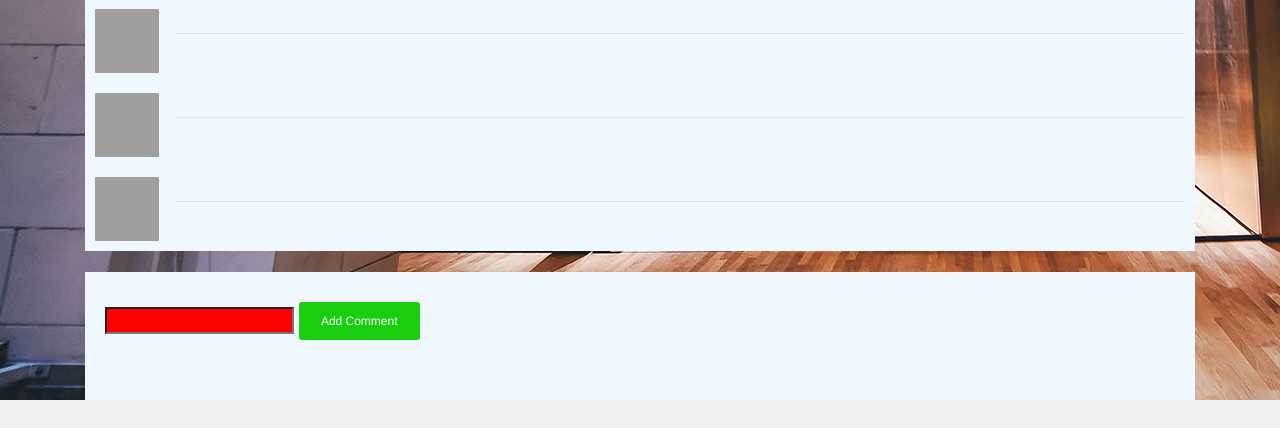
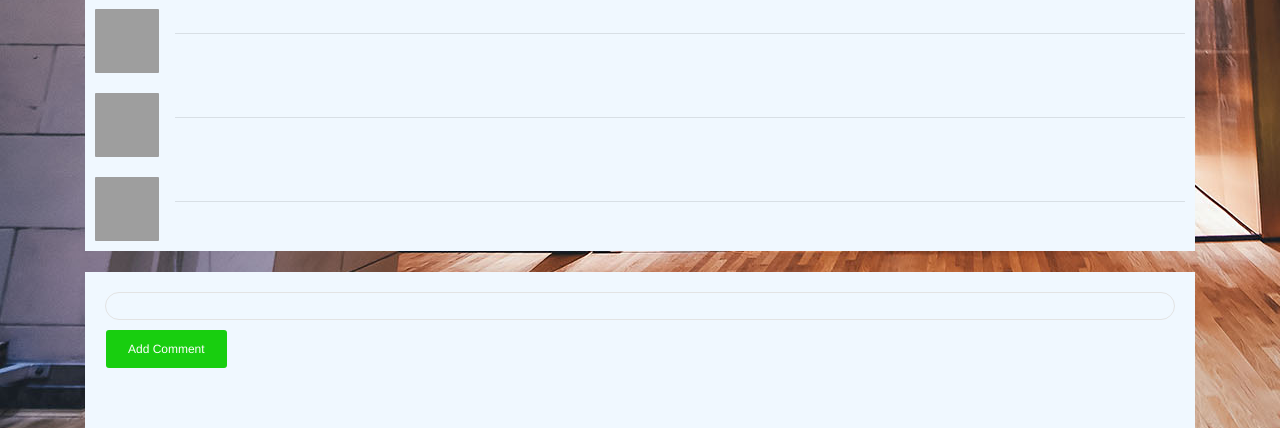
Before and after one commit to AmirElkess/KK, a Django app: page /main/1/3 in a window 1280 px wide. Shown: the part 845-1273 px from the top of the page. Before the commit the page ends 1245 px from the top, so only its background shows below. Run offline with Django 3.2, Linux system fonts and the light colour scheme; a user stored in the database is signed in; data comes from the database, SQL or seed files in the repository; both versions use the stored data as it was after the commit; some libraries are stand-ins or nearby versions; some web fonts are replaced; grey boxes are pictures that could not be loaded.

Commit message:
PrePresentation

```diff
--- a/kk/kk/settings.py
+++ b/kk/kk/settings.py
@@ -26,7 +26,11 @@
 # SECURITY WARNING: don't run with debug turned on in production!
 DEBUG = True
 
-ALLOWED_HOSTS = []
+# ALLOWED_HOSTS = ['192.168.1.57',
+#                  '127.0.0.1',
+#                  '172.29.160.1']
+
+ALLOWED_HOSTS = ['10.2.146.184',]
 
 
 # Application definition
--- a/kk/templates/base.html
+++ b/kk/templates/base.html
@@ -3,6 +3,9 @@
 <html>
   <head>
     <meta charset="utf-8">
+    <link rel="apple-touch-icon" sizes="76x76" href="{% static 'img/apple-icon.png'%}">
+    <link rel="icon" type="image/png" href="{% static 'img/logo1.png'%}">
+  <meta http-equiv="X-UA-Compatible" content="IE=edge,chrome=1" />
     <title>{% block title %}Knowledge Khana{% endblock %}</title>
     <link href="https://fonts.googleapis.com/css?family=Peralta" rel="stylesheet">
     <link rel="stylesheet" href="{% static 'css/bootstrap.min.css' %}">
--- a/kk/templates/main/landing-page.html
+++ b/kk/templates/main/landing-page.html
@@ -5,7 +5,7 @@
 <head>
   <meta charset="utf-8" />
   <link rel="apple-touch-icon" sizes="76x76" href="{% static 'img/apple-icon.png'%}">
-  <link rel="icon" type="image/png" href="{% static 'img/favicon.png'%}">
+  <link rel="icon" type="image/png" href="{% static 'img/logo1.png'%}">
   <meta http-equiv="X-UA-Compatible" content="IE=edge,chrome=1" />
   <title>
     Learning Khana
@@ -89,7 +89,7 @@
       <div class="content-center">
           <div class="container">
               <h1 class="title">Free Learning for All.</h1>
-              <a href="#button" class="btn btn-primary btn-round btn-lg">Start Learning</a>
+              <a href="{% url 'home'%}" class="btn btn-primary btn-round btn-lg">Start Learning</a>
           </div>
       </div>
     </div>
--- a/kk/templates/main/single.html
+++ b/kk/templates/main/single.html
@@ -43,7 +43,7 @@
 {% if user.is_authenticated %}
 <form method="post" novalidate style="background-color:aliceblue ; padding: 20px ; padding-bottom:50px">
     {% csrf_token %}
-    {% render_field form.Body class="" style="background-color:red;" %}
+    {% render_field form.Body class="form-control"%}
     <button type="submit" class="btn btn-success">Add Comment</button>
 </form>
 {% else %}
```
Also changed, not shown: kk/db.sqlite3, kk/static/img/Logo1.png (added).
